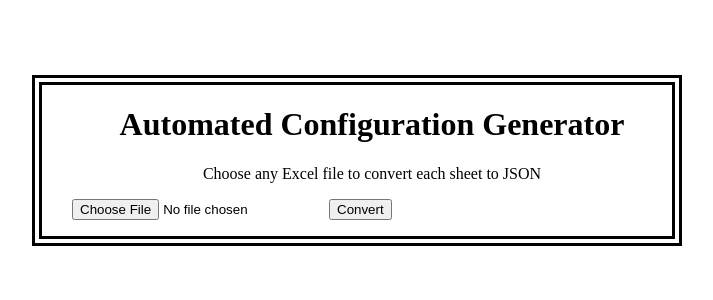
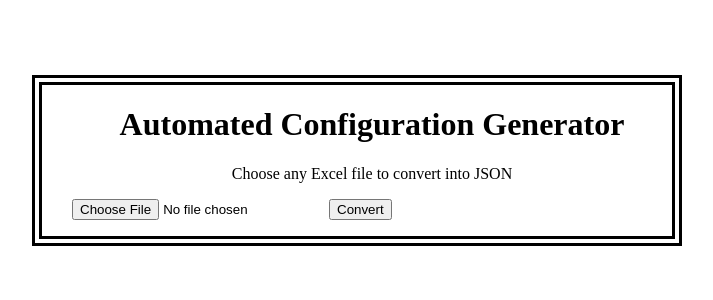
Before and after one commit to agardeepti81/automatedConfigurationGenerator, a Django app: page /generator/form/ in a window 1280 px wide. Shown: the top 300 px of the page, without its empty margins (326-1039 px from the left). Run offline with Django 4.2, Linux system fonts and the light colour scheme.

Commit message:
next commit

```diff
--- a/AutomatedConfigurationGenerator/generator/templates/fileform.html
+++ b/AutomatedConfigurationGenerator/generator/templates/fileform.html
@@ -27,7 +27,7 @@
 {% block content %}
 <div id="main">
   <h1>Automated Configuration Generator<br></h1>
-  <p>Choose any Excel file to convert each sheet to JSON</p>
+  <p>Choose any Excel file to convert into JSON</p>
   <form method="post" enctype="multipart/form-data">
     {% csrf_token %}
     <input type="file" name="myfile">
```
